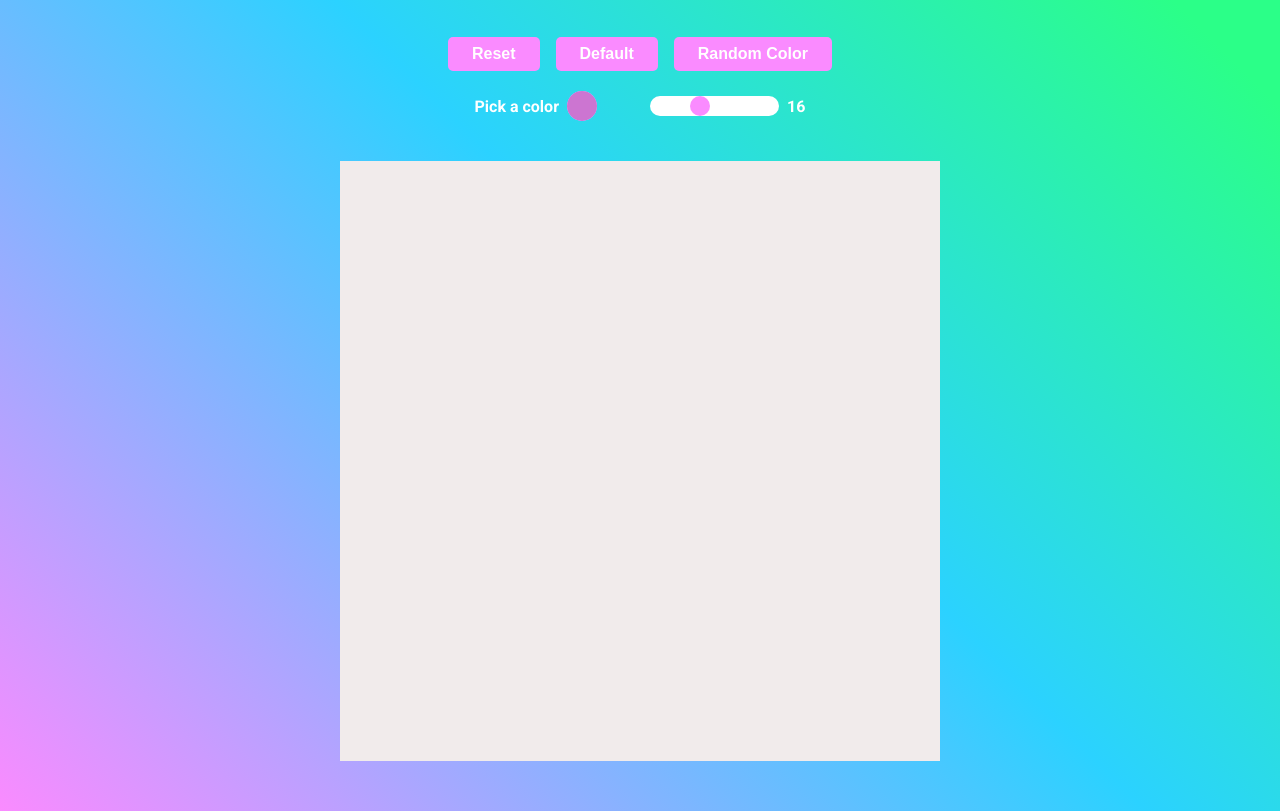
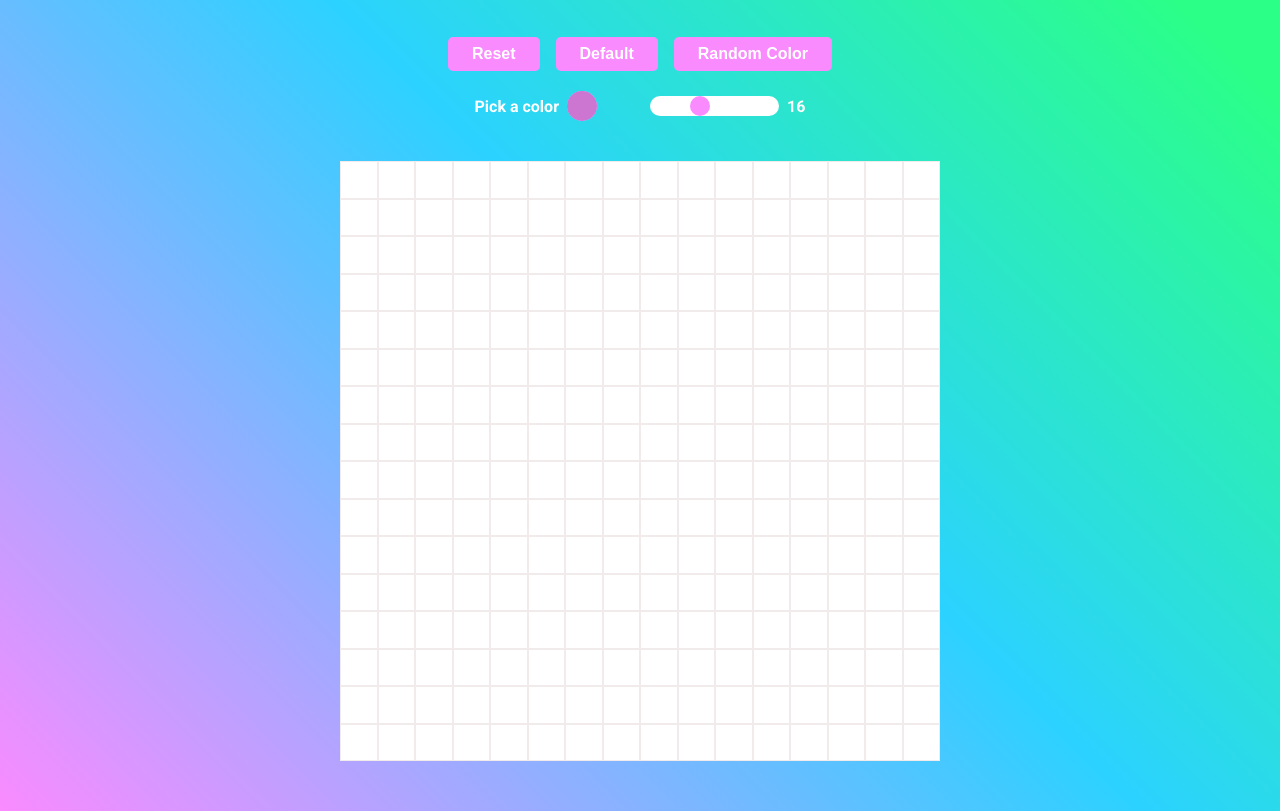
Before and after one commit to radekskrabucha/etch-a-sketch, a plain HTML site: page index.html in a window 1280 px wide. Shown: the part 114-925 px from the top of the page. Drawn offline with Linux system fonts and the light colour scheme; the site is published under a folder, as on GitHub Pages, so addresses that start at the root find nothing.

Commit message:
Changed script tag in index.html

```diff
--- a/index.html
+++ b/index.html
@@ -29,6 +29,6 @@
       </div>
    </div>
    <div class="container"></div>
-   <script src="/script.js"></script>
+   <script src="script.js" type="text/javascript"></script>
 </body>
 </html>
```
